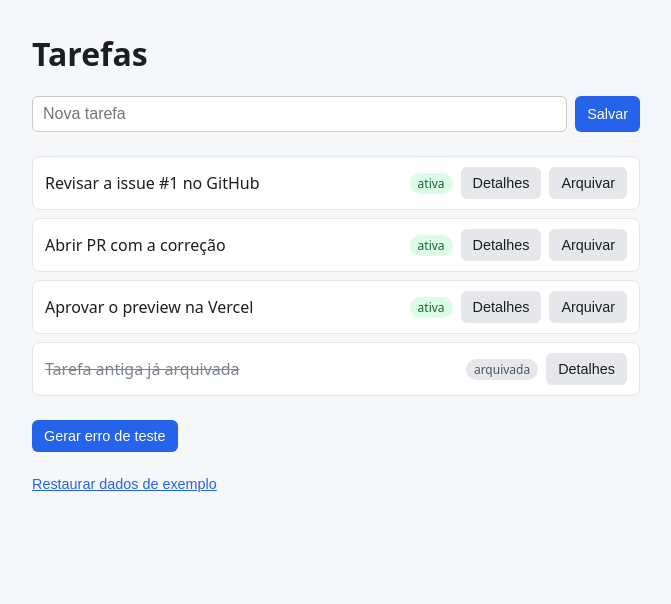
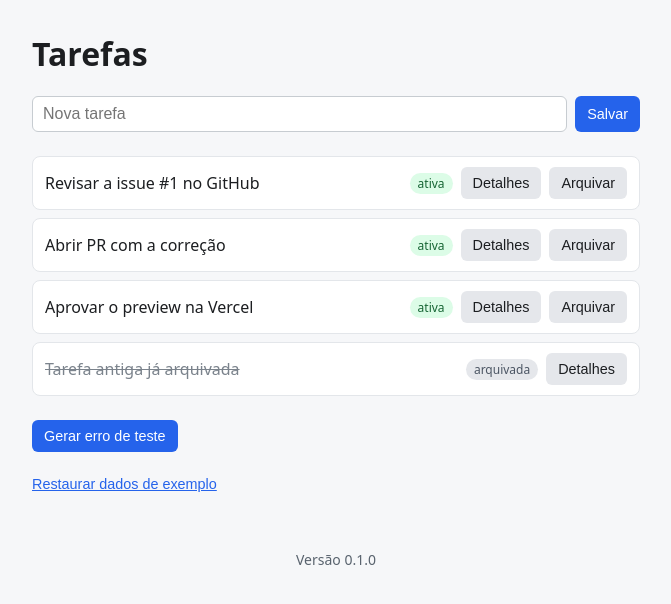
Before and after one commit to Alorencatto/curso-app-tarefas, a Next.js app: page / in a window 1280 px wide. Shown: the top 604 px of the page, without its empty margins (304-975 px from the left). Built offline with nearby package versions, Linux system fonts and the light colour scheme.

Commit message:
feat: exibe versão da aplicação
Co-authored-by: OpenBot <335604065+openbotgit[bot]@users.noreply.github.com>

```diff
--- a/app/globals.css
+++ b/app/globals.css
@@ -22,3 +22,4 @@ button:hover { background: #1d4ed8; }
 .test-error p { margin: 0 0 8px; }
 .test-error > div button + button { margin-left: 8px; background: #e5e7eb; color: #1c1e21; }
 .test-error > div button + button:hover { background: #d1d5db; }
+.app-version { width: min(100%, 640px); margin: 24px auto 0; padding: 0 16px 20px; color: #59636e; font-size: .875rem; text-align: center; }
--- a/app/layout.tsx
+++ b/app/layout.tsx
@@ -1,5 +1,6 @@
 import type { Metadata } from "next";
 import "./globals.css";
+import VersionLabel from "./version";
 
 export const metadata: Metadata = {
   title: "App de Tarefas",
@@ -9,7 +10,10 @@ export const metadata: Metadata = {
 export default function RootLayout({ children }: { children: React.ReactNode }) {
   return (
     <html lang="pt-BR">
-      <body>{children}</body>
+      <body>
+        {children}
+        <VersionLabel />
+      </body>
     </html>
   );
 }
--- /dev/null
+++ b/app/version.tsx
@@ -0,0 +1,9 @@
+import packageJson from "../package.json";
+
+export default function VersionLabel() {
+  return (
+    <footer className="app-version" aria-label="Versão da aplicação">
+      Versão {packageJson.version}
+    </footer>
+  );
+}
```
Also changed, not shown: 1 other file (tests, documents, lock files or other folders).
